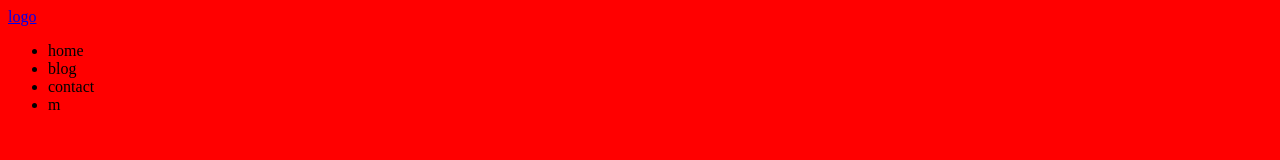
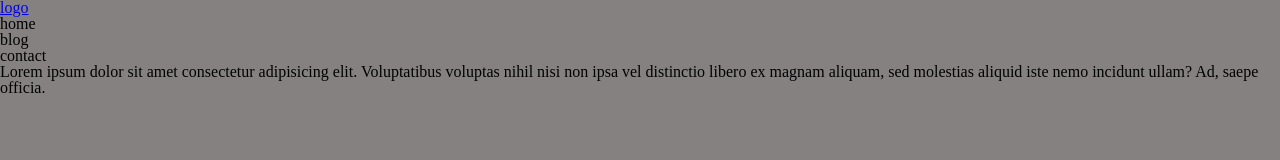
Before and after one commit to MariamKulumbegovi/davaleba10, a website: page index.html in a window 1280 px wide. Drawn offline with Linux system fonts and the light colour scheme.

Commit message:
add text and styles

```diff
--- a/index.html
+++ b/index.html
@@ -16,10 +16,12 @@
             <li class="navbar-li">home</li>
             <li class="navbar-li">blog</li>
             <li class="navbar-li">contact</li>
-            <li class="navbar-li">m</li>
           </ul>
         </nav>
       </div>
     </header>
+    <div class="lorem">
+      Lorem ipsum dolor sit amet consectetur adipisicing elit. Voluptatibus voluptas nihil nisi non ipsa vel distinctio libero ex magnam aliquam, sed molestias aliquid iste nemo incidunt ullam? Ad, saepe officia.
+    </div>
   </body>
 </html>
--- a/scss/pages/firstpage.scss
+++ b/scss/pages/firstpage.scss
@@ -1,3 +1,3 @@
 body {
-    background-color: red;
+    background-color: rgb(134, 129, 129);
 }
```
Also changed, not shown: styles/styles.css.
